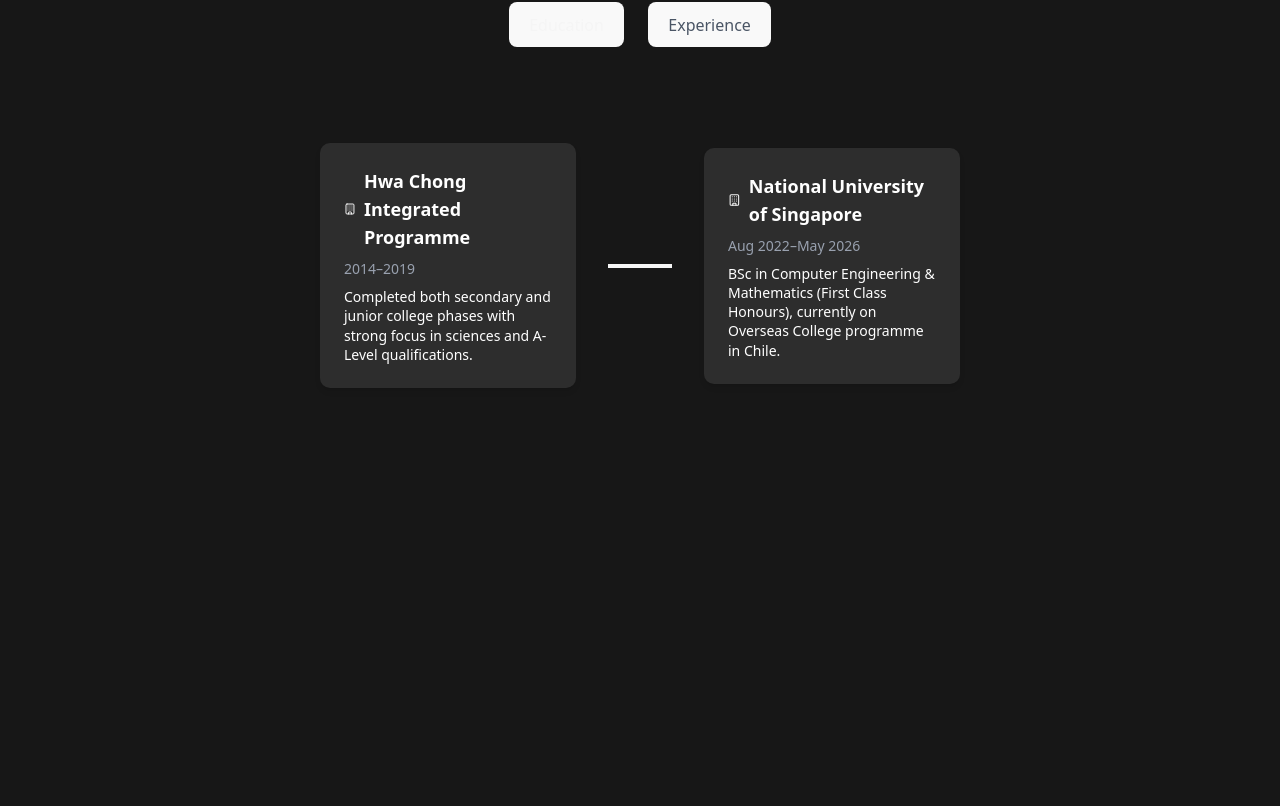
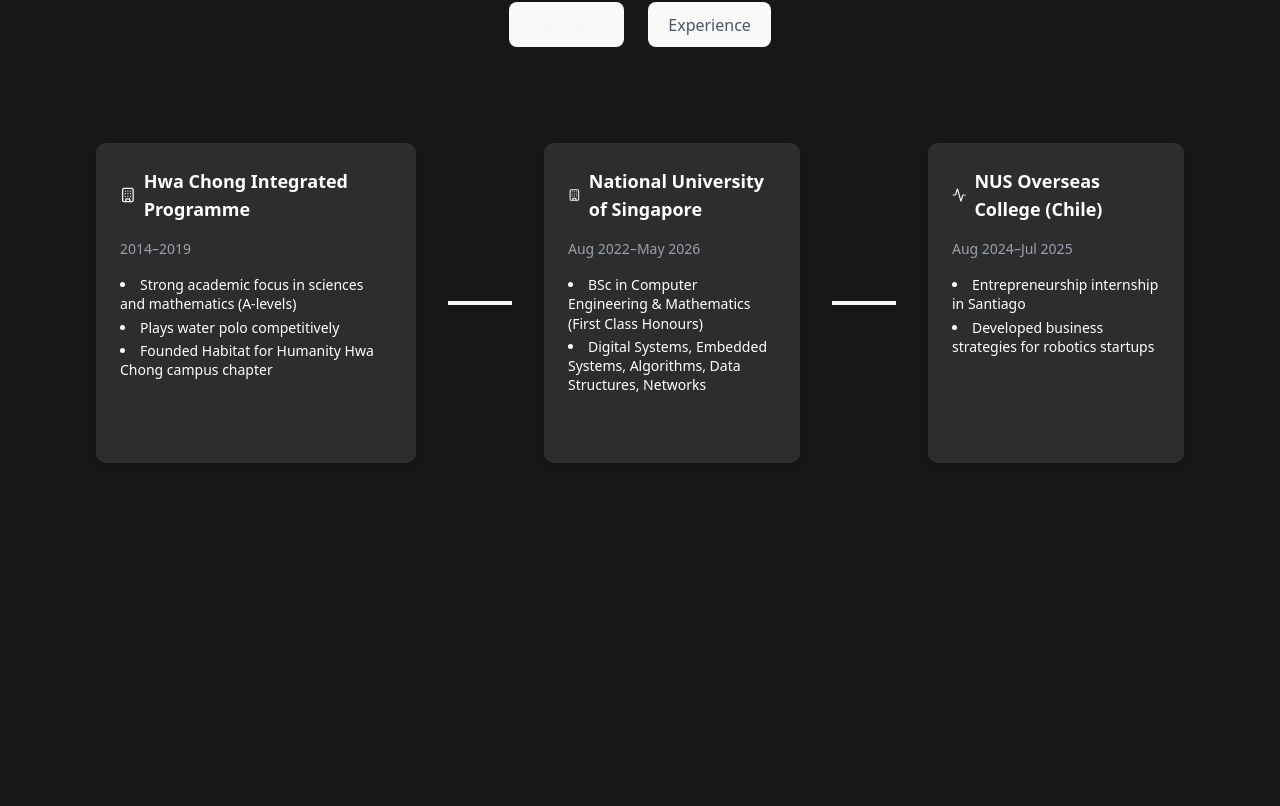
Before and after one commit to yeozongyao/portfolio-website, a React (Vite) app: page / in a window 1280 px wide. Shown: the part 1638-2444 px from the top of the page. Built offline with nearby package versions, Linux system fonts and the light colour scheme; no server answers.

Commit message:
feat: change up education timeline

```diff
--- a/src/components/Timeline/Education.tsx
+++ b/src/components/Timeline/Education.tsx
@@ -1,33 +1,48 @@
-import { Building } from 'lucide-react';
+import { Building, Activity } from 'lucide-react';
 
 export default function Education() {
   return (
     <section id="education" className="h-screen py-16 px-8 scroll-mt-20">
       <div className="flex items-center justify-center space-x-8">
-        <div className="bg-secondary/10 p-6 rounded-lg shadow-md w-64">
-          <h3 className="text-lg font-semibold flex items-center space-x-2 mb-2">
+        <div className="bg-secondary/10 p-6 rounded-lg shadow-md w-80 h-80 flex flex-col space-y-4">
+          <h3 className="text-lg font-semibold flex items-center space-x-2">
             <Building className="w-5 h-5 text-accent" />
             <span>Hwa Chong Integrated Programme</span>
           </h3>
-          <p className="text-sm text-gray-400 mb-2">2014–2019</p>
-          <p className="text-sm leading-snug">
-            Completed both secondary and junior college phases with strong focus
-            in sciences and A-Level qualifications.
-          </p>
+          <p className="text-sm text-gray-400">2014–2019</p>
+          <ul className="text-sm leading-snug list-disc list-inside space-y-1">
+            <li>Strong academic focus in sciences and mathematics (A-levels)</li>
+            <li>Plays water polo competitively</li>
+            <li>Founded Habitat for Humanity Hwa Chong campus chapter</li>
+          </ul>
         </div>
 
-        <div className="h-1 w-16 bg-accent" />
+        <div className="h-1 w-16 bg-accent self-center" />
 
-        <div className="bg-secondary/10 p-6 rounded-lg shadow-md w-64">
-          <h3 className="text-lg font-semibold flex items-center space-x-2 mb-2">
+        <div className="bg-secondary/10 p-6 rounded-lg shadow-md w-64 h-80 flex flex-col space-y-4">
+          <h3 className="text-lg font-semibold flex items-center space-x-2">
             <Building className="w-5 h-5 text-accent" />
             <span>National University of Singapore</span>
           </h3>
-          <p className="text-sm text-gray-400 mb-2">Aug 2022–May 2026</p>
-          <p className="text-sm leading-snug">
-            BSc in Computer Engineering & Mathematics (First Class Honours),
-            currently on Overseas College programme in Chile.
-          </p>
+          <p className="text-sm text-gray-400">Aug 2022–May 2026</p>
+          <ul className="text-sm leading-snug list-disc list-inside space-y-1">
+            <li>BSc in Computer Engineering & Mathematics (First Class Honours)</li>
+            <li>Digital Systems, Embedded Systems, Algorithms, Data Structures, Networks</li>
+          </ul>
+        </div>
+
+        <div className="h-1 w-16 bg-accent self-center" />
+
+        <div className="bg-secondary/10 p-6 rounded-lg shadow-md w-64 h-80 flex flex-col space-y-4">
+          <h3 className="text-lg font-semibold flex items-center space-x-2">
+            <Activity className="w-5 h-5 text-accent" />
+            <span>NUS Overseas College (Chile)</span>
+          </h3>
+          <p className="text-sm text-gray-400">Aug 2024–Jul 2025</p>
+          <ul className="text-sm leading-snug list-disc list-inside space-y-1">
+            <li>Entrepreneurship internship in Santiago</li>
+            <li>Developed business strategies for robotics startups</li>
+          </ul>
         </div>
       </div>
     </section>
```
